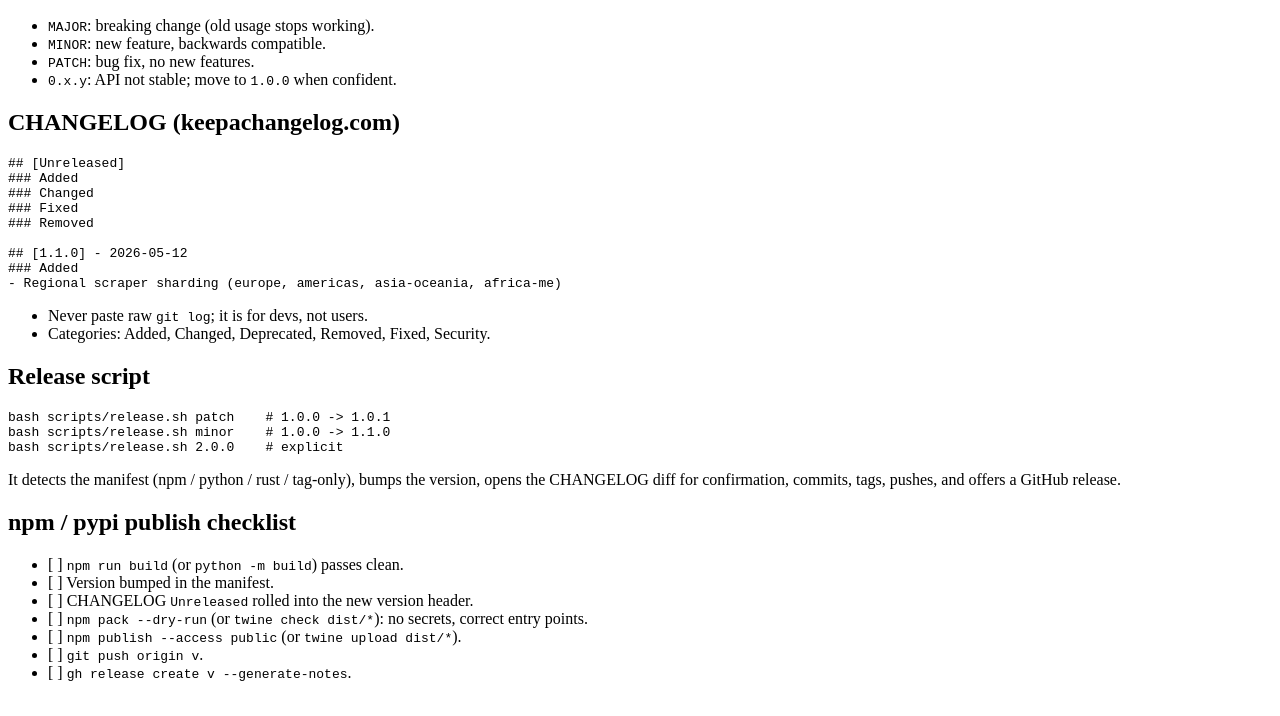
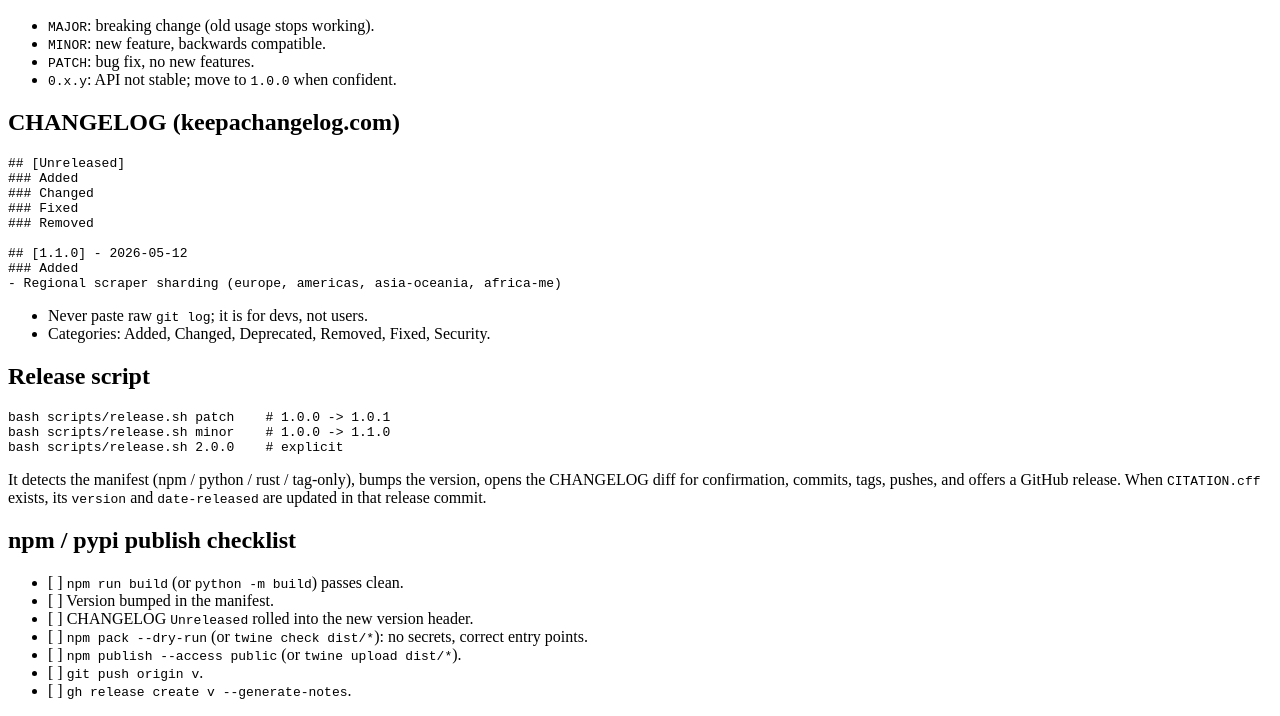
Before and after one commit to AnayDhawan/oss-launch, an Eleventy site: page references/release.md in a window 1280 px wide. Shown: the part 96-812 px from the top of the page. Built offline with nearby package versions, Linux system fonts and the light colour scheme; Eleventy itself is replaced by a stand-in of ours; code samples lack their colours; files that its build step writes are made by us from their sources.

Commit message:
fix(release): update CITATION metadata

````diff
--- a/references/release.md
+++ b/references/release.md
@@ -29,6 +29,7 @@ bash scripts/release.sh 2.0.0    # explicit
 ```
 It detects the manifest (npm / python / rust / tag-only), bumps the version, opens the
 CHANGELOG diff for confirmation, commits, tags, pushes, and offers a GitHub release.
+When `CITATION.cff` exists, its `version` and `date-released` are updated in that release commit.
 
 ## npm / pypi publish checklist
 - [ ] `npm run build` (or `python -m build`) passes clean.
````
Also changed, not shown: 2 other files.
